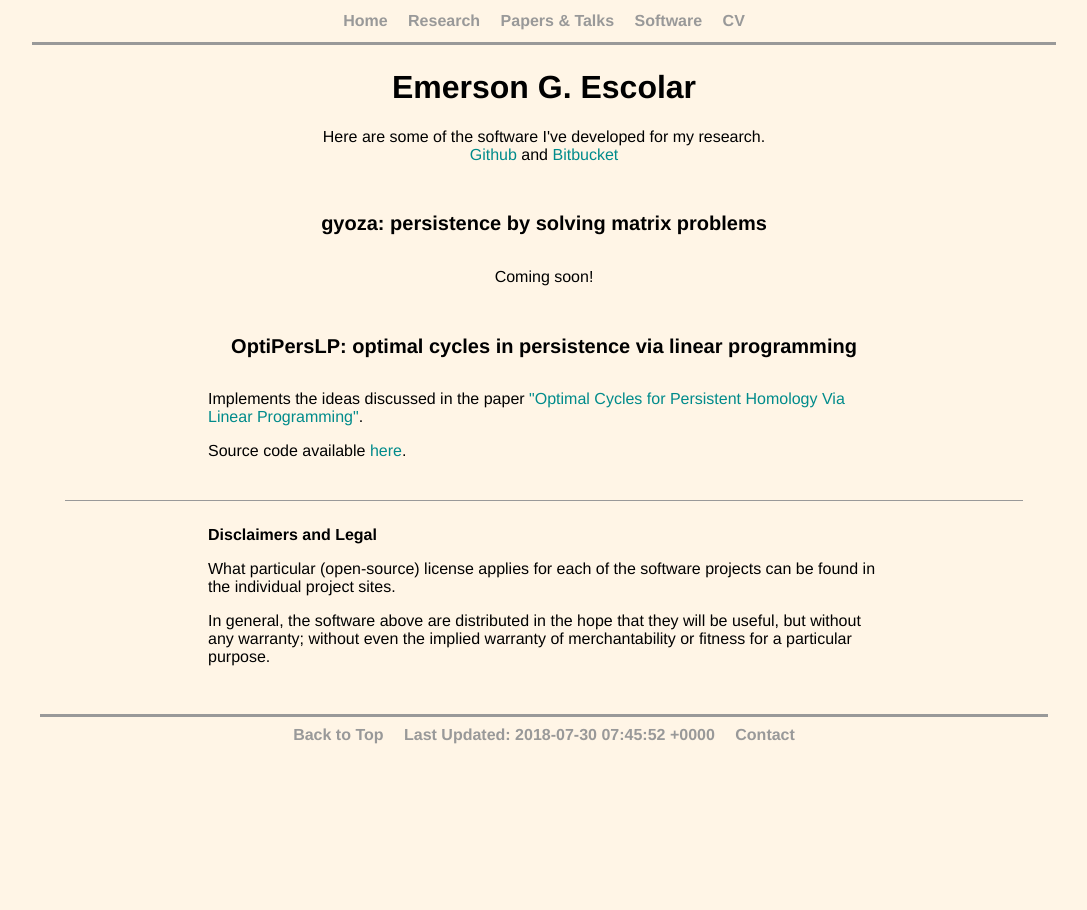
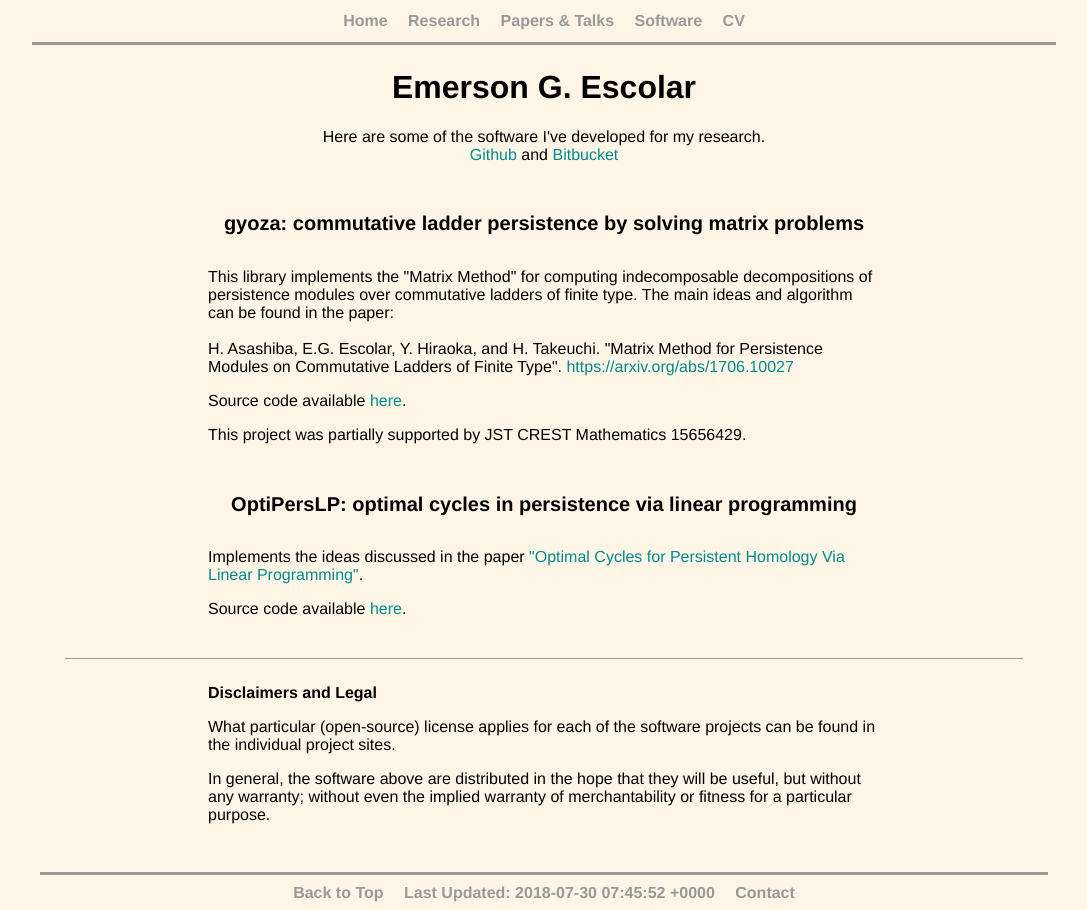
Before and after one commit to emerson-escolar/emerson-escolar.github.io, a Jekyll site: the page built from software.html, in a window 1280 px wide. Shown: the whole page, without its empty margins (96-1183 px from the left). Built offline with Jekyll 4.4.1, drawn with Linux system fonts in a browser that asks for light colours.

Commit message:
update gyoza

```diff
--- a/software.html
+++ b/software.html
@@ -17,10 +17,22 @@ title: Emerson G. Escolar
 </section>
 
 <section>
-	<h2>gyoza: persistence by solving matrix problems</h2>
+	<h2>gyoza: commutative ladder persistence by solving matrix problems</h2>
 	<div class="wordbox">
 		<p>
-			Coming soon!
+			This library implements the "Matrix Method" for computing indecomposable decompositions of persistence modules over commutative ladders of finite type. The main ideas and algorithm can be found in the paper:
+			<br /> <br />
+			H. Asashiba, E.G. Escolar, Y. Hiraoka, and H. Takeuchi.
+			"Matrix Method for Persistence Modules on Commutative Ladders of Finite Type".
+			<a href="https://arxiv.org/abs/1706.10027">https://arxiv.org/abs/1706.10027</a>
+		</p>
+
+		<p>
+			Source code available <a href="https://bitbucket.org/remere/gyoza">here</a>.
+		</p>
+
+		<p>
+			This project was partially supported by JST CREST Mathematics 15656429.
 		</p>
 	</div>
 </section>
```
